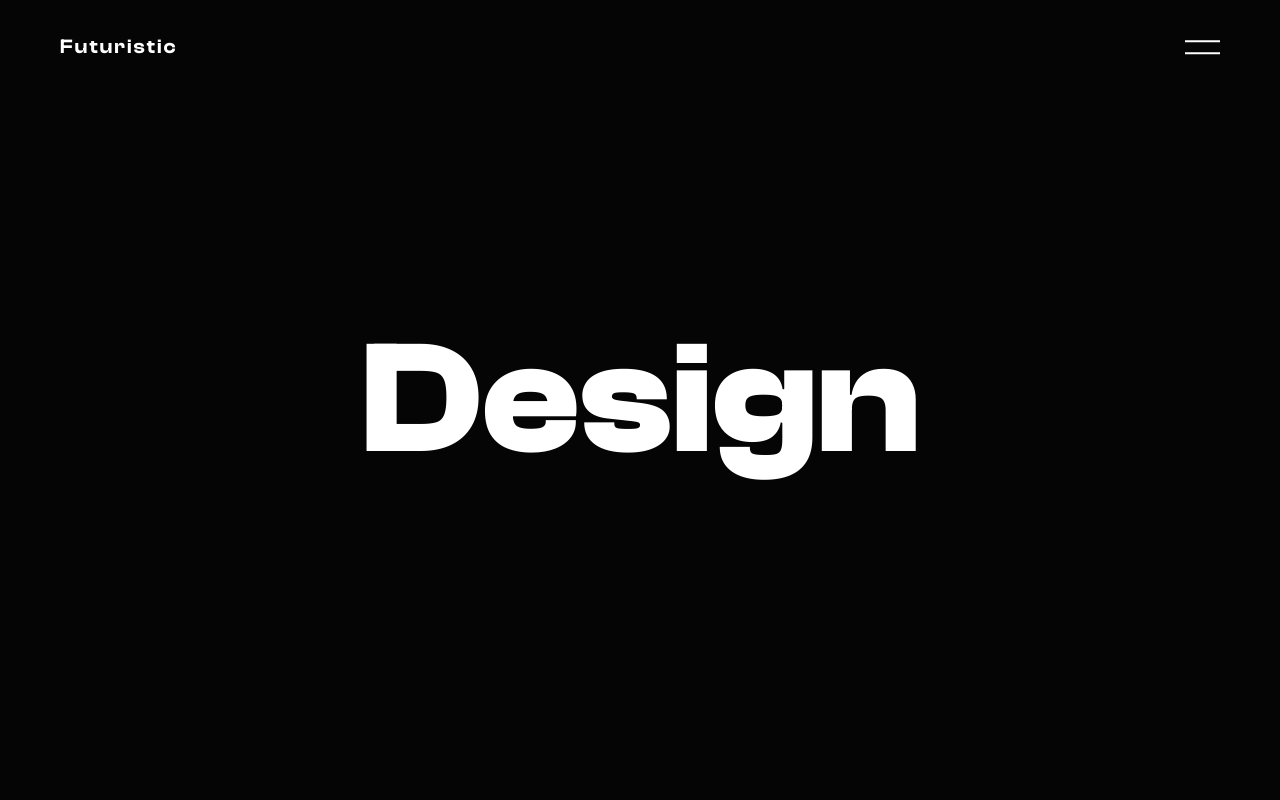
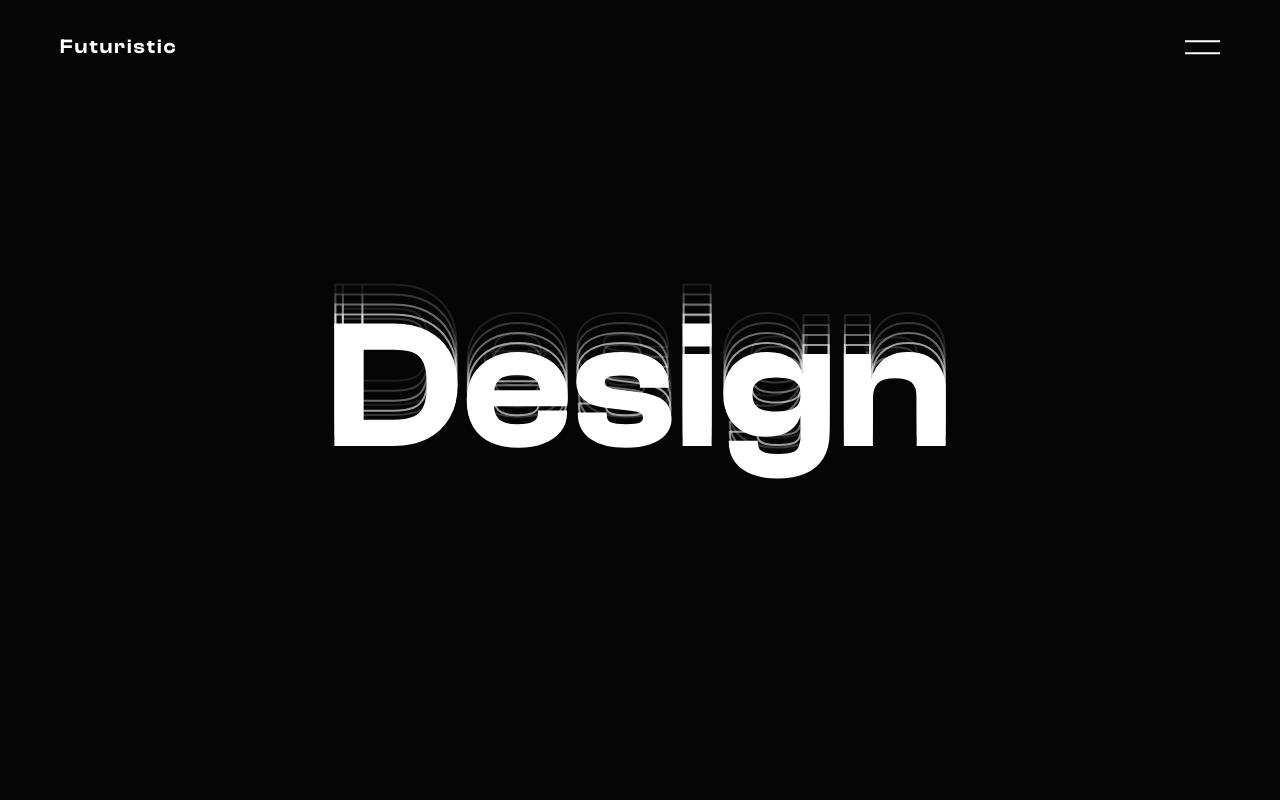
Before and after one commit to adnanhashmi09/futuristic, a Next.js app: page / in a window 1280 px wide. Shown: the top 800 px of the page. Built offline with nearby package versions, Linux system fonts and the light colour scheme.

Commit message:
temp commit

```diff
--- a/components/Header.tsx
+++ b/components/Header.tsx
@@ -1,10 +1,94 @@
 import styles from "@/styles/components/header.module.scss";
+import { useEffect, useRef, useState } from "react";
+import TextScramble from "@/lib/textScramble";
 
 function Header(): JSX.Element {
+  const [phrases, setphrases] = useState(["Design", "Transform", "Accelerate"]);
+  const [headerText, setHeaderText] = useState("Design");
+
+  const ref = useRef(null);
+  const tempref = useRef(null);
+  useEffect(() => {
+    if (tempref.current === null) return;
+    console.log(tempref.current.querySelectorAll("text"));
+  }, [tempref.current]);
+
+  /* useEffect(() => { */
+  /*   const fx = new TextScramble(ref); */
+  /**/
+  /*   let counter = 0; */
+  /*   const next = () => { */
+  /*     fx.setText(phrases[counter]).then(() => { */
+  /*       setTimeout(next, 1800); */
+  /*     }); */
+  /*     counter = (counter + 1) % phrases.length; */
+  /*   }; */
+  /**/
+  /*   next(); */
+  /* }, []); */
   return (
     <header className={styles.header}>
-      <div className={styles.textContainer}>
-        <h2> Design </h2>
+      <div ref={tempref} className={styles.textContainer}>
+        <svg
+          height="200"
+          stroke="#fff"
+          strokeWidth="2"
+          className={styles.textLine}
+          width="100%"
+          fill="#fff"
+        >
+          <text x="50%" dominantBaseline="middle" textAnchor="middle" y="50%">
+            {headerText}
+          </text>
+        </svg>
+        <svg
+          height="200"
+          stroke="#fff"
+          strokeWidth="2"
+          className={styles.textLine}
+          width="100%"
+          fill="none"
+        >
+          <text x="50%" dominantBaseline="middle" textAnchor="middle" y="50%">
+            {headerText}
+          </text>
+        </svg>
+        <svg
+          height="200"
+          stroke="#fff"
+          strokeWidth="2"
+          className={styles.textLine}
+          width="100%"
+          fill="none"
+        >
+          <text x="50%" dominantBaseline="middle" textAnchor="middle" y="50%">
+            {headerText}
+          </text>
+        </svg>
+        <svg
+          height="200"
+          stroke="#fff"
+          strokeWidth="2"
+          className={styles.textLine}
+          width="100%"
+          fill="none"
+        >
+          <text x="50%" dominantBaseline="middle" textAnchor="middle" y="50%">
+            {headerText}
+          </text>
+        </svg>
+        <svg
+          height="200"
+          stroke="#fff"
+          strokeWidth="2"
+          className={styles.textLine}
+          width="100%"
+          fill="none"
+        >
+          <text x="50%" dominantBaseline="middle" textAnchor="middle" y="50%">
+            {headerText}
+          </text>
+        </svg>
       </div>
     </header>
   );
--- /dev/null
+++ b/lib/textScramble.ts
@@ -0,0 +1,65 @@
+class TextScramble {
+  chars: string;
+  el: any;
+  queue: any;
+  frame: any;
+  resolve: any;
+  frameRequest: any;
+
+  constructor(el: any) {
+    this.el = el;
+    this.chars = "!<>-_\\/[]{}—=+*^?#________";
+    this.update = this.update.bind(this);
+  }
+
+  setText(newText: string) {
+    const oldText = this.el.current.innerText;
+    const length = Math.max(oldText.length, newText.length);
+    const promise = new Promise((resolve) => (this.resolve = resolve));
+    this.queue = [];
+    for (let i = 0; i < length; i++) {
+      const from = oldText[i] || "";
+      const to = newText[i] || "";
+      const start = Math.floor(Math.random() * 35);
+      const end = start + Math.floor(Math.random() * 35);
+      this.queue.push({ from, to, start, end });
+    }
+    cancelAnimationFrame(this.frameRequest);
+    this.frame = 0;
+    this.update();
+    return promise;
+  }
+
+  update() {
+    let output = "";
+    let complete = 0;
+    for (let i = 0, n = this.queue.length; i < n; i++) {
+      let { from, to, start, end, char } = this.queue[i];
+      if (this.frame >= end) {
+        complete++;
+        output += to;
+      } else if (this.frame >= start) {
+        if (!char || Math.random() < 0.28) {
+          char = this.randomChar();
+          this.queue[i].char = char;
+        }
+        output += `<span class="dud">${char}</span>`;
+      } else {
+        output += from;
+      }
+    }
+    this.el.current.innerHTML = output;
+    if (complete === this.queue.length) {
+      this.resolve();
+    } else {
+      this.frameRequest = requestAnimationFrame(this.update);
+      this.frame++;
+    }
+  }
+
+  randomChar() {
+    return this.chars[Math.floor(Math.random() * this.chars.length)];
+  }
+}
+
+export default TextScramble;
--- a/styles/components/header.module.scss
+++ b/styles/components/header.module.scss
@@ -10,14 +10,50 @@
 
   & .textContainer {
     position: relative;
+    width: 100vw;
+    height: 100vh;
+  }
+  .textLine {
+    font-size: 80px;
+    font-weight: 600;
+
+    @include media(">=tablet") {
+      font-size: 120px;
+    }
+    @include media(">=mindesk") {
+      font-size: 180px;
+    }
   }
 
-  & h2 {
-    font-size: 6rem;
-    font-weight: 800;
+  .textLine text {
+    font-family: "ClashDisplay-Variable", "ClashDisplay-Extralight",
+      "ClashDisplay-Medium", "ClashDisplay-Semibold", "ClashDisplay-Bold",
+      sans-serif;
+    font-weight: 600;
+    font-style: normal;
+    letter-spacing: 2px;
+  }
+  svg {
+    position: absolute;
+    top: 50%;
+    transform: translateY(-50%);
+  }
 
-    @include media(">=mindesk") {
-      font-size: 16rem;
-    }
+  svg:nth-of-type(2) {
+    margin-top: -10px;
+    opacity: 0.6;
+  }
+
+  svg:nth-of-type(3) {
+    margin-top: -20px;
+    opacity: 0.4;
+  }
+  svg:nth-of-type(4) {
+    margin-top: -30px;
+    opacity: 0.2;
+  }
+  svg:nth-of-type(5) {
+    margin-top: -40px;
+    opacity: 0.1;
   }
 }
--- a/styles/components/navbar.module.scss
+++ b/styles/components/navbar.module.scss
@@ -43,7 +43,7 @@
   h1 {
     font-size: 1.5rem;
     font-weight: 600;
-    letter-spacing: 2px;;
+    letter-spacing: 2px;
     transition: color 0.5s ease-in 0.5s;
 
     @include media(">=tablet") {
```
